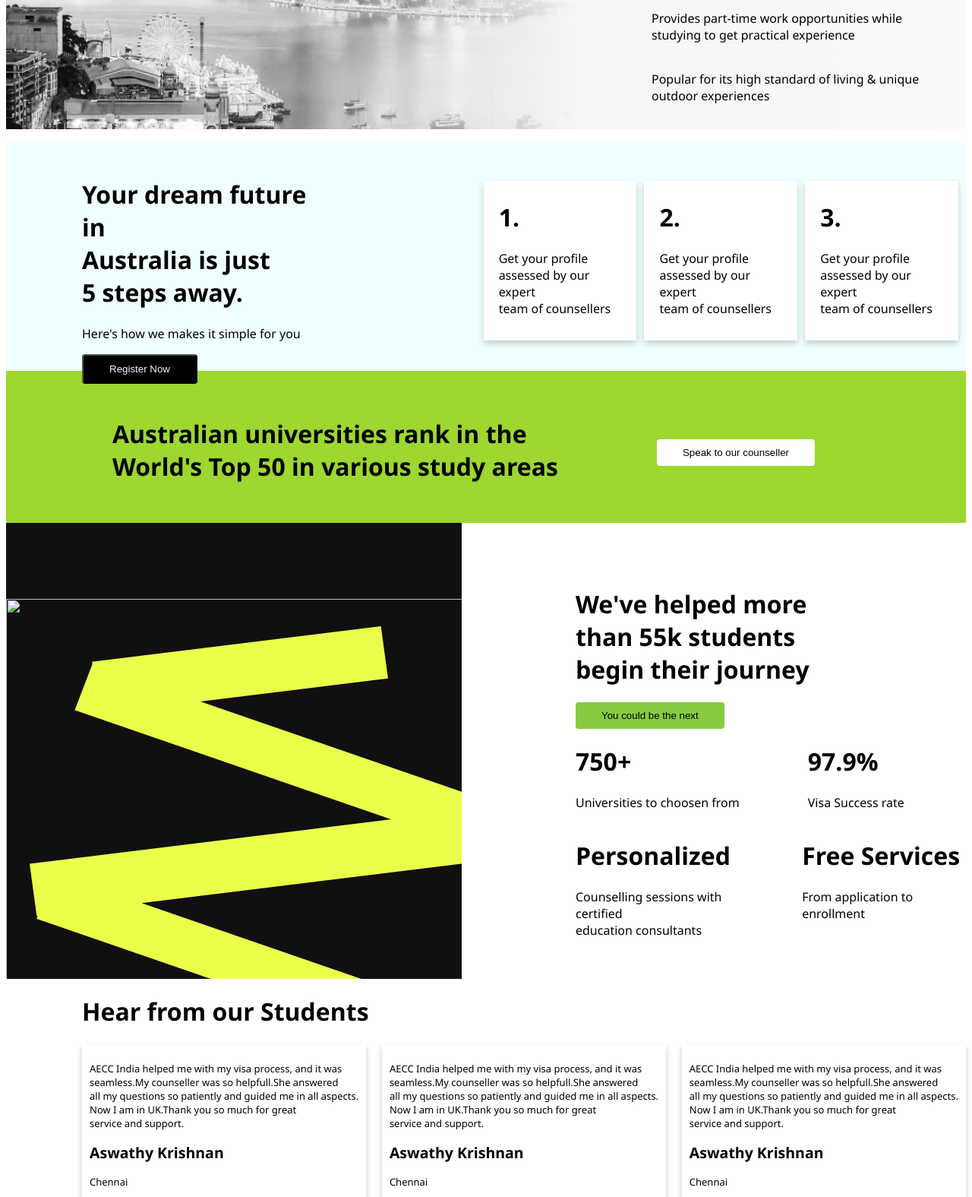
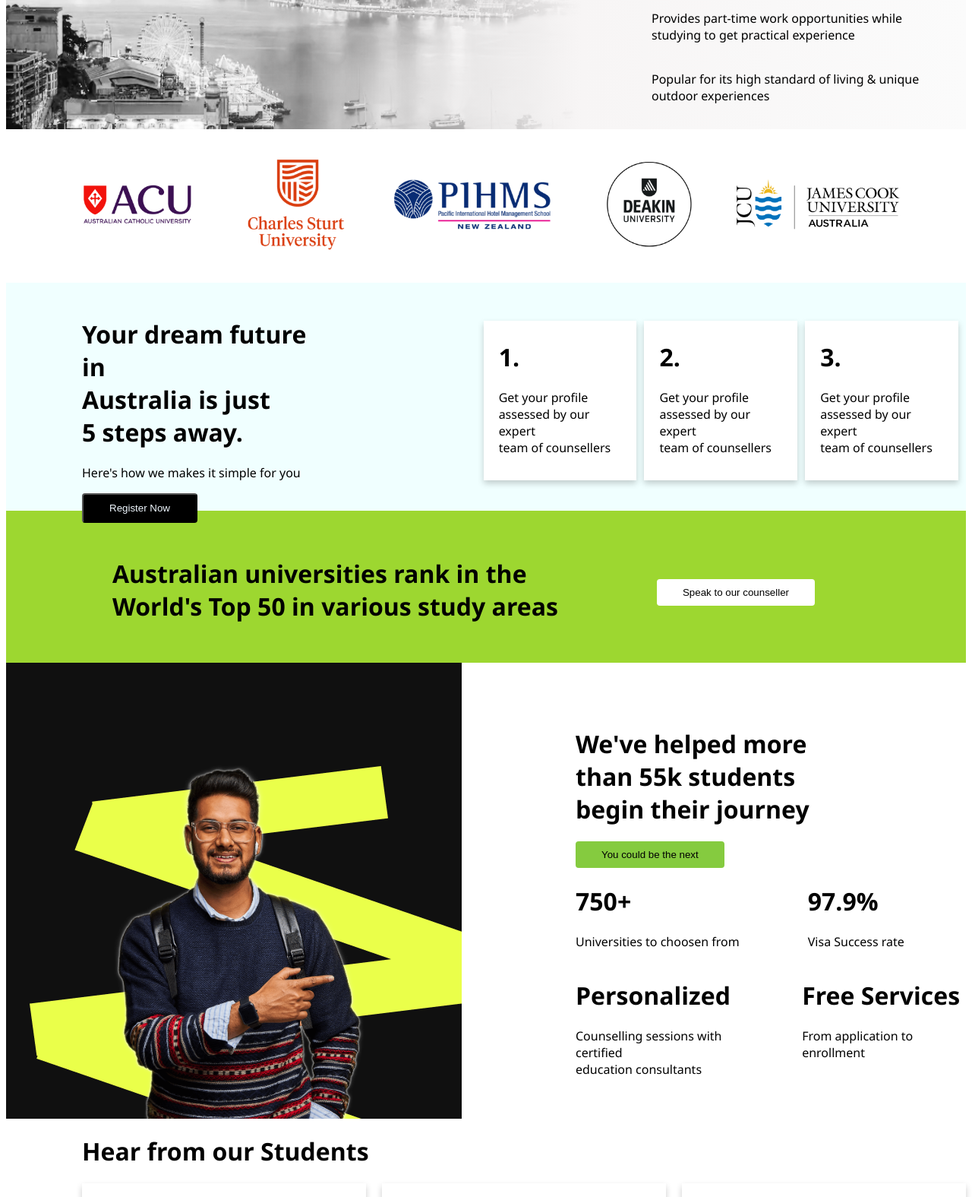
Before and after one commit to yashbirdavade/Beonline, a plain HTML site: page index.html in a window 1280 px wide. Shown: the part 1087-2662 px from the top of the page at 76% size. Drawn offline with Linux system fonts and the light colour scheme; files whose address does not match are found by name.

Commit message:
Update index.html

```diff
--- a/index.html
+++ b/index.html
@@ -28,7 +28,7 @@
                 <button style="cursor: pointer; background-color: white; padding: 10px 34px; border-radius: 4px">Schedule a call</button>
             </div>
             <div class="girl">
-                <img src="assets/Girl Image.png" style="width: 900px; height: 600px;" alt="">
+                <img src="Girl Image.png" style="width: 900px; height: 600px;" alt="">
             </div>
          </div>
     </div>
@@ -44,7 +44,7 @@
     </div>
 
     <div class="group">
-        <img src="assets/Group42.png" alt="">
+        <img src="Group42.png" alt="">
     </div>
     <div class="three">
         <div class="three1">
@@ -78,7 +78,7 @@
     </div>
     <div class="five">
         <div class="boyimg">
-            <img src="assets/BoyImage.png" alt="">
+            <img src="BoyImage.png" alt="">
         </div>
         <div class="content2">
             <div>
```
